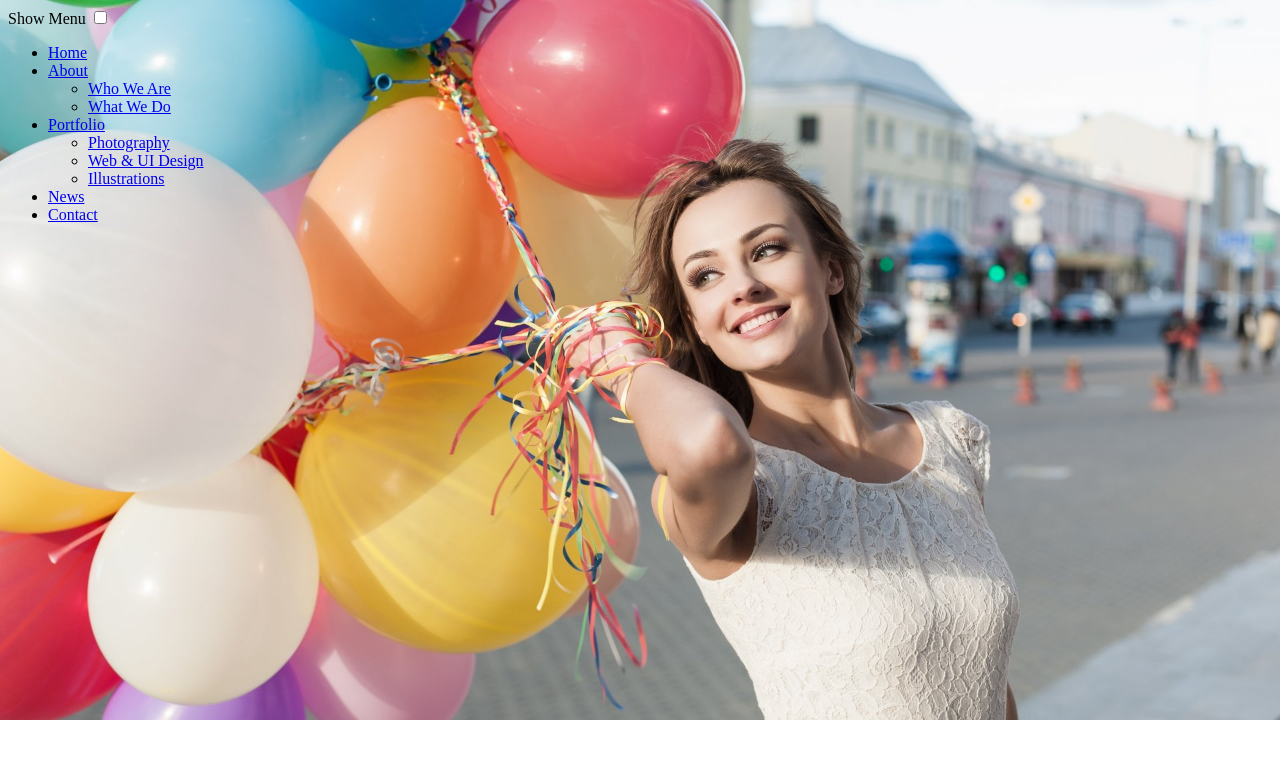
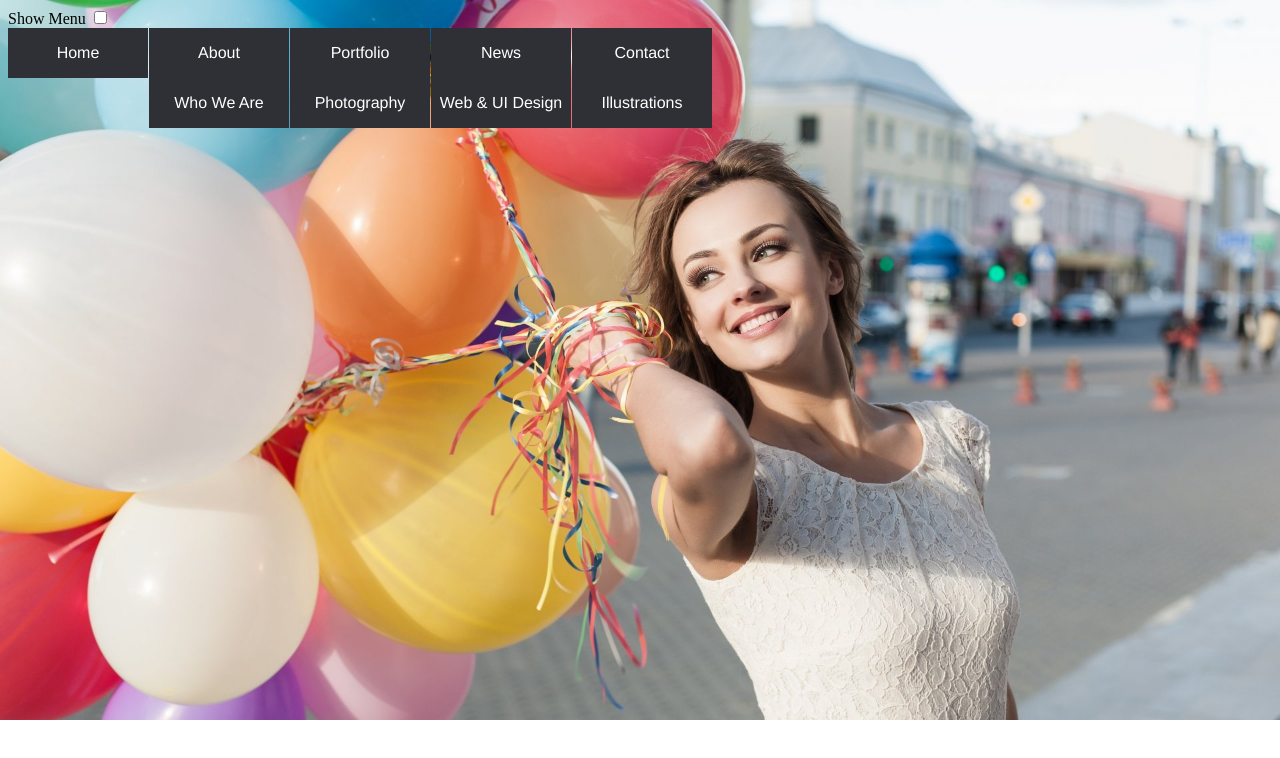
Before and after one commit to stodipo/responsivenavbar, a plain HTML site: page index.html in a window 1280 px wide. Drawn offline with Linux system fonts and the light colour scheme.

Commit message:
Modified the stylesheet

```diff
--- a/style.css
+++ b/style.css
@@ -2,3 +2,28 @@ body{
 	background: url('citygirl.jpg')no-repeat;
 	background-size: cover;
 }
+/*Strip the ul of padding and list styling*/
+
+ul{
+	list-style: none;
+	margin: 0;
+	padding: 0;
+	position: absolute;
+}
+/*Horizontal list with spacing*/
+li{
+	display: inline-block;
+	float: left;
+	margin-right: 1px;
+}
+li a{
+	display: block;
+	min-width: 140px;
+	height: 50px;
+	text-align: center;
+	line-height: 50px;
+	font-family: "Helvetica Neue", Helvetica, Arial, sans-serif;
+	color: #fff;
+	background: #2f3036;
+	text-decoration: none;
+}
```
